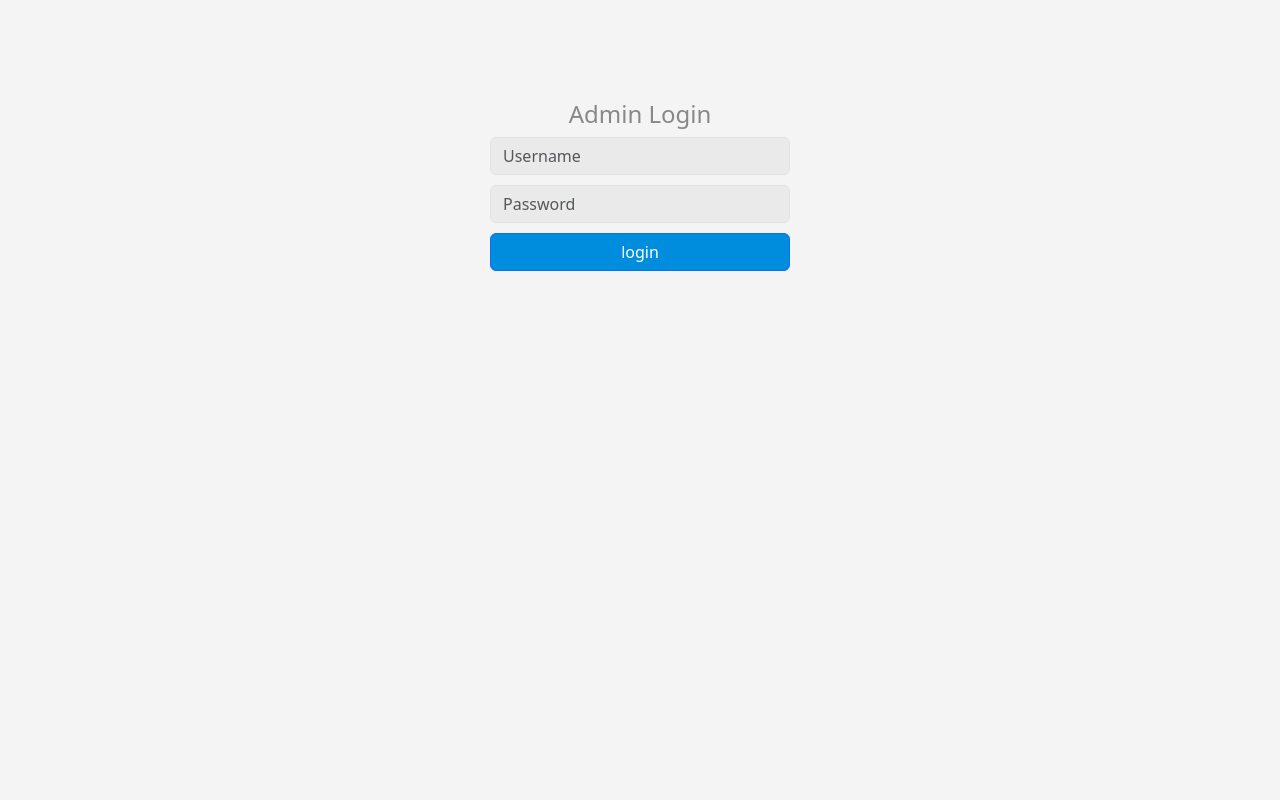
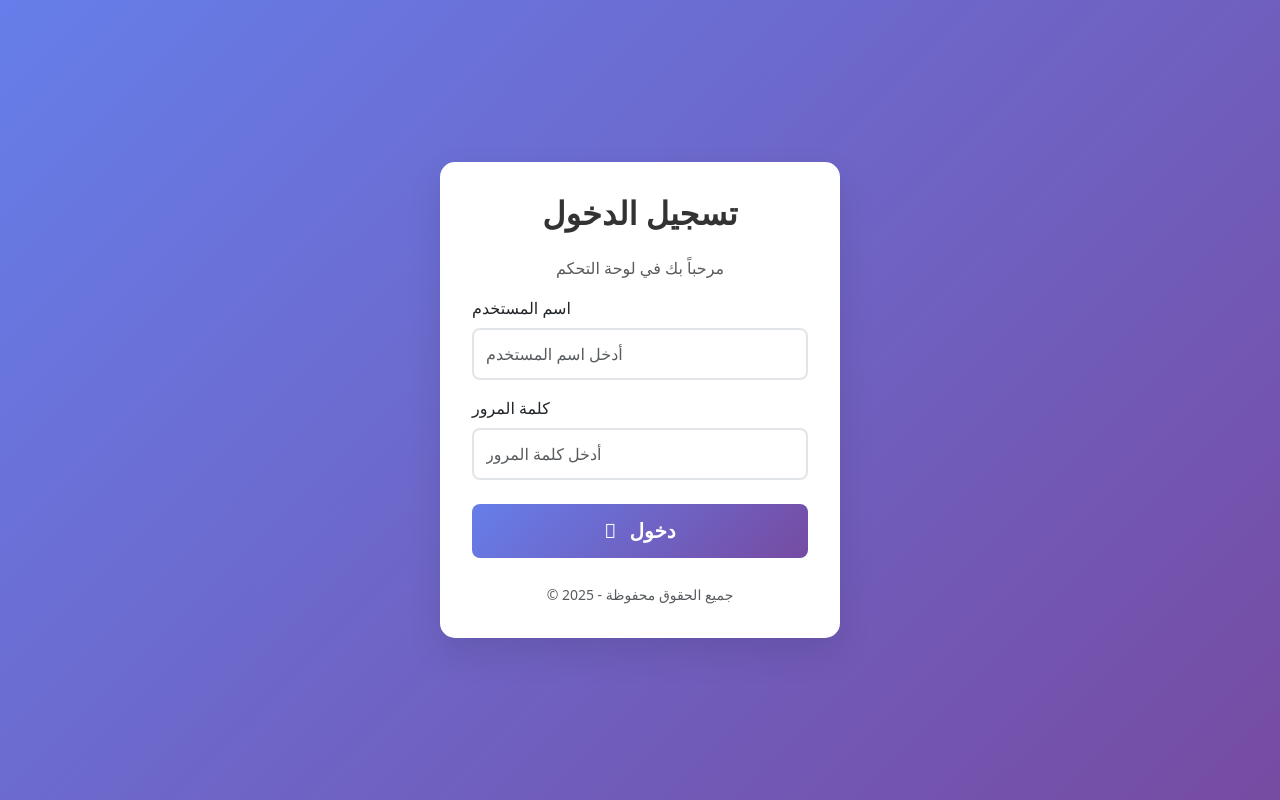
Before and after one commit to EngAhmedEtman/eCommerce, a PHP site: page / in a window 1280 px wide. Run offline with PHP 8.4, Linux system fonts and the light colour scheme.

Commit message:
refactor the code 4

```diff
--- /dev/null
+++ b/admin/controller/authController.php
@@ -0,0 +1,66 @@
+<?php
+
+function handleLoginShow()
+{
+    auth(null ,'dashboard.php');
+        $data = [
+        'pageTitle' => 'Login'
+    ];
+    loadView('auth/login', $data);
+}
+
+function handleLoginProcess()
+{
+    if ($_SERVER['REQUEST_METHOD'] != 'POST') {
+    redirectTo('index.php');
+    return;
+    }
+
+        $data = [
+            'username' => $_POST['user'] ?? '',
+            'password' => $_POST['pass'] ?? '',
+        ];
+
+        $labels = [
+        'username' => 'اسم المستخدم',
+        'password' => 'كلمة المرور'
+    ];
+
+        $rules = [
+        'username' => ['require'],
+        'password' => ['require']
+    ];
+
+    $errors = validation($data, $rules, $labels);
+    if (!empty($errors)) {
+        checkErrors($errors, 'index.php');
+        return;
+    }
+
+        // التحقق من المستخدم
+    $hashedPass = sha1($data['password']);
+    $user = checkUserFound($data['username'],$hashedPass);
+
+    if($user)
+    {   //تسجيل الدخول
+
+        $row = findBy('users','username','Username' );
+        $_SESSION['GroupID'] = $row['GroupID'];
+        $_SESSION['id'] = $row['id'];
+        $_SESSION['username'] = $data['username'];
+        redirectTo('dashboard.php');
+    }else {
+        setMessage('error', 'اسم المستخدم أو كلمة المرور غير صحيح');
+        redirectTo('index.php');
+    }
+}
+
+
+function handleLogout()
+{
+    session_start();
+session_unset();
+session_destroy();
+redirectTo('index.php');
+exit();
+}
--- a/admin/include/functions/functions.php
+++ b/admin/include/functions/functions.php
@@ -1,4 +1,6 @@
 <?php
+
+
 
 function auth($redirect_if_not_logged = null, $redirect_if_logged = null, $guard = 'username'){
     if (!isset($_SESSION[$guard])) {
@@ -220,3 +222,25 @@ function updateSingleColumn($table, $column, $newValue, $id) {
         return false;
     }
 }
+
+
+
+function loadView($viewName, $data = [])
+{
+    extract($data);
+
+    $viewFile = "views/{$viewName}.php";
+    if (file_exists($viewFile)) {
+        include $viewFile;
+    } else {
+        echo "<div class='alert alert-danger'>View file not found: {$viewFile}</div>";
+    }
+}
+
+
+
+function redirectTo($url)
+{
+    header("Location: {$url}");
+    exit();
+}
--- a/admin/include/temp/navbar.php
+++ b/admin/include/temp/navbar.php
@@ -21,7 +21,7 @@
                     <ul class="dropdown-menu" aria-labelledby="navbarDropdown">
                         <li><a class="dropdown-item" href="members.php?do=edit&userid=<?php echo $_SESSION['id']; ?>">Edit Profile</a></li>
                         <li><a class="dropdown-item" href="#">Settings</a></li>
-                        <li><a class="dropdown-item" href="logout.php">Logout</a></li>
+                        <li><a class="dropdown-item" href="index.php?do=logout">Logout</a></li>
                     </ul>
                 </li>
             </ul>
--- a/admin/index.php
+++ b/admin/index.php
@@ -5,33 +5,43 @@ $noNavbar = '';
 $pageTitle = 'Login';
 
 include 'init.php';
+include 'controller/authController.php';
 
-auth(null , 'dashboard.php') ;
+
+$do = $_GET['do'] ?? 'show';
+
+switch ($do) {
+    case 'show':
+        handleLoginShow();
+        break;
+
+    case 'login':
+        handleLoginProcess();
+        break;
+
+    case 'logout':
+        handleLogout();
+        break;
+
+    default:
+        handleLoginShow();
+        break;
+    }
+
+
+
+
 
 //chech if user coming from http post request
-if ($_SERVER['REQUEST_METHOD'] == 'POST') {
-    $username = $_POST['user'];
-    $password = $_POST['pass'];
-    $hashedPass = sha1($password);
 
-    //chech if the user in the database
-    $row = checkUserFound($username, $hashedPass);
-    if ($row) {
-        $_SESSION['GroupID'] = $row['GroupID'];
-        $_SESSION['id'] = $row['id'];
-        $_SESSION['username'] = $row['Username'];
-        header('location:dashboard.php');
-        exit;
-    }
-}
 
 ?>
 
-<form class="login" action="<?php echo $_SERVER['PHP_SELF'] ?>" method="POST">
+<!-- <form class="login" action="<?php echo $_SERVER['PHP_SELF'] ?>" method="POST">
     <h4 class="text-center">Admin Login</h4>
     <input class="form-control" type="text" name="user" placeholder="Username" autocomplete="off">
     <input class="form-control" type="password" name="pass" placeholder="Password" autocomplete="off">
     <input class="btn btn-primary d-grid w-100" type="submit" value="login">
-</form>
+</form> -->
 
 <?php include $tpl . "footer.php"; ?>
--- /dev/null
+++ b/admin/views/auth/login.php
@@ -0,0 +1,95 @@
+<?php showMessage(); ?>
+
+<div class="login-container">
+    <div class="login-card">
+        <div class="login-header">
+            <h2 class="text-center mb-4">تسجيل الدخول</h2>
+            <p class="text-center text-muted">مرحباً بك في لوحة التحكم</p>
+        </div>
+
+        <form class="login-form" action="index.php?do=login" method="POST">
+            <div class="form-group mb-3">
+                <label class="form-label">اسم المستخدم</label>
+                <input class="form-control"
+                       type="text"
+                       name="user"
+                       placeholder="أدخل اسم المستخدم"
+                       autocomplete="off"
+                       required>
+            </div>
+
+            <div class="form-group mb-4">
+                <label class="form-label">كلمة المرور</label>
+                <input class="form-control"
+                       type="password"
+                       name="pass"
+                       placeholder="أدخل كلمة المرور"
+                       autocomplete="off"
+                       required>
+            </div>
+
+            <div class="d-grid">
+                <button type="submit" class="btn btn-primary btn-lg">
+                    <i class="fas fa-sign-in-alt me-2"></i>
+                    دخول
+                </button>
+            </div>
+        </form>
+
+        <div class="login-footer mt-4 text-center">
+            <small class="text-muted">
+                © <?php echo date('Y'); ?> - جميع الحقوق محفوظة
+            </small>
+        </div>
+    </div>
+</div>
+
+<style>
+.login-container {
+    min-height: 100vh;
+    display: flex;
+    align-items: center;
+    justify-content: center;
+    background: linear-gradient(135deg, #667eea 0%, #764ba2 100%);
+}
+
+.login-card {
+    background: white;
+    padding: 2rem;
+    border-radius: 15px;
+    box-shadow: 0 15px 35px rgba(0,0,0,0.1);
+    width: 100%;
+    max-width: 400px;
+}
+
+.login-header h2 {
+    color: #333;
+    font-weight: 600;
+}
+
+.form-control {
+    padding: 0.75rem;
+    border: 2px solid #e1e5e9;
+    border-radius: 8px;
+    transition: all 0.3s ease;
+}
+
+.form-control:focus {
+    border-color: #667eea;
+    box-shadow: 0 0 0 0.2rem rgba(102, 126, 234, 0.25);
+}
+
+.btn-primary {
+    background: linear-gradient(135deg, #667eea 0%, #764ba2 100%);
+    border: none;
+    border-radius: 8px;
+    padding: 0.75rem;
+    font-weight: 600;
+    transition: all 0.3s ease;
+}
+
+.btn-primary:hover {
+    transform: translateY(-2px);
+    box-shadow: 0 5px 15px rgba(102, 126, 234, 0.4);
+}
+</style>
```
Also changed, not shown: admin/controller/membersController.php (+3 -23 lines), admin/logout.php (deleted, +0 -9 lines).
